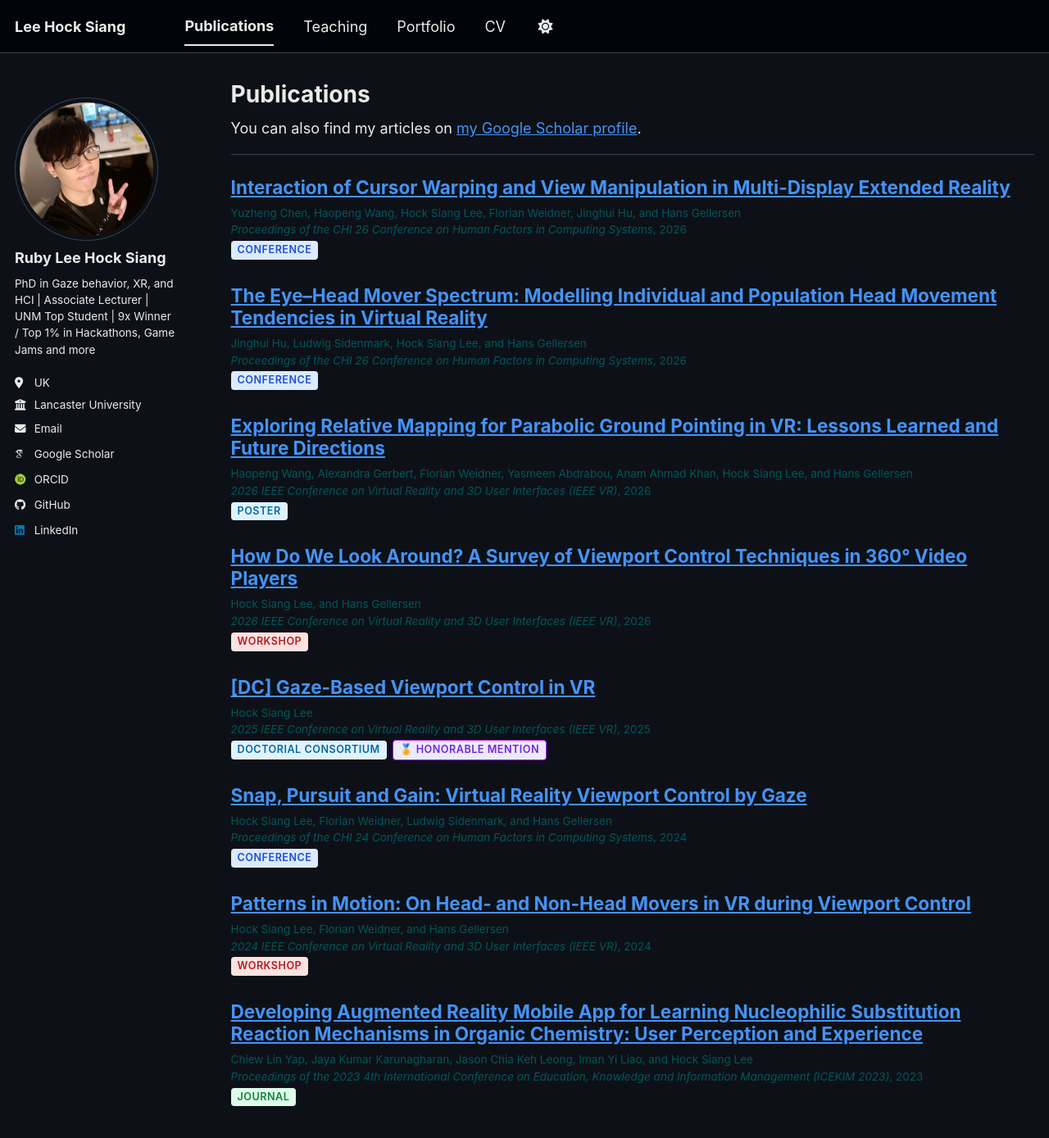
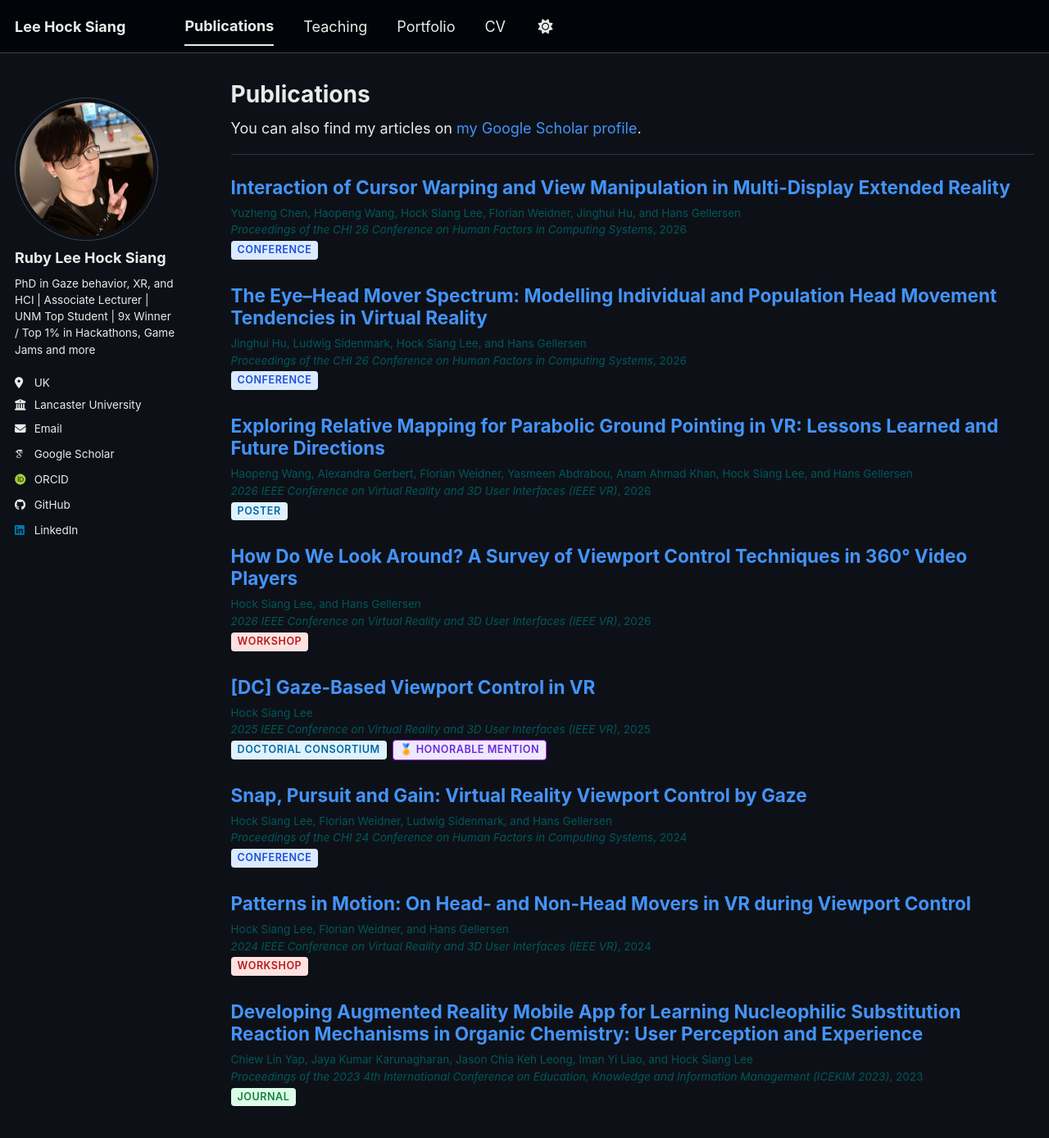
Before and after one commit to rubyleehs/rubyleehs.github.io, a Jekyll site: the page built from _pages/publications.html, in a window 1280 px wide and 1400 px high. Shown: the top 1389 px of the window at 82% size. Built offline with Jekyll 4.4.1, drawn with Linux system fonts in a browser that asks for light colours; some web fonts are replaced; a script bundle is joined from its source files by our own code; library files that are not in the unit come from our copies.

Commit message:
making it less noisy

```diff
--- a/_sass/layout/_archive.scss
+++ b/_sass/layout/_archive.scss
@@ -15,7 +15,7 @@
   }
 
   a {
-    text-decoration: underline;
+    text-decoration: none;
 
     &:hover {
       text-decoration: underline;
--- a/_sass/layout/_base.scss
+++ b/_sass/layout/_base.scss
@@ -169,7 +169,7 @@ hr {
   display: block;
   margin: 1em 0;
   border: 0;
-  border-top: 1px solid var(--global-border-color);
+  border-top: 1px solid var(--global-dark-border-color);
 }
 
 /* lists */
```
